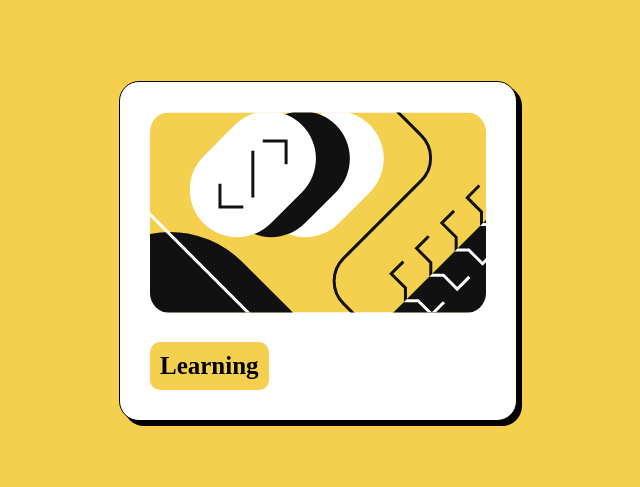
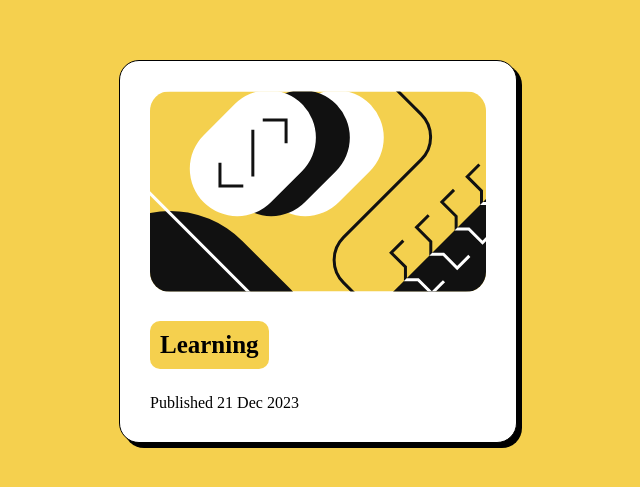
Before and after one commit to Shittuadedamola/blog-preview-card, a React (Vite) app: page / in a window 1280 px wide. Shown: the part 149-636 px from the top of the page, without its empty margins (322-962 px from the left). Built offline with nearby package versions, Linux system fonts and the light colour scheme.

Commit message:
publish date

```diff
--- a/src/Components/Header.jsx
+++ b/src/Components/Header.jsx
@@ -9,6 +9,7 @@ const Header = () => {
       <div className="learning">
         Learning
       </div>
+      <p>Published 21 Dec 2023</p>
     </>
   )
 }
--- a/src/index.css
+++ b/src/index.css
@@ -34,4 +34,5 @@
   padding: 10px;
   border-radius: 10px;
   width: fit-content;
+  margin-bottom: 25px;
 }
```
